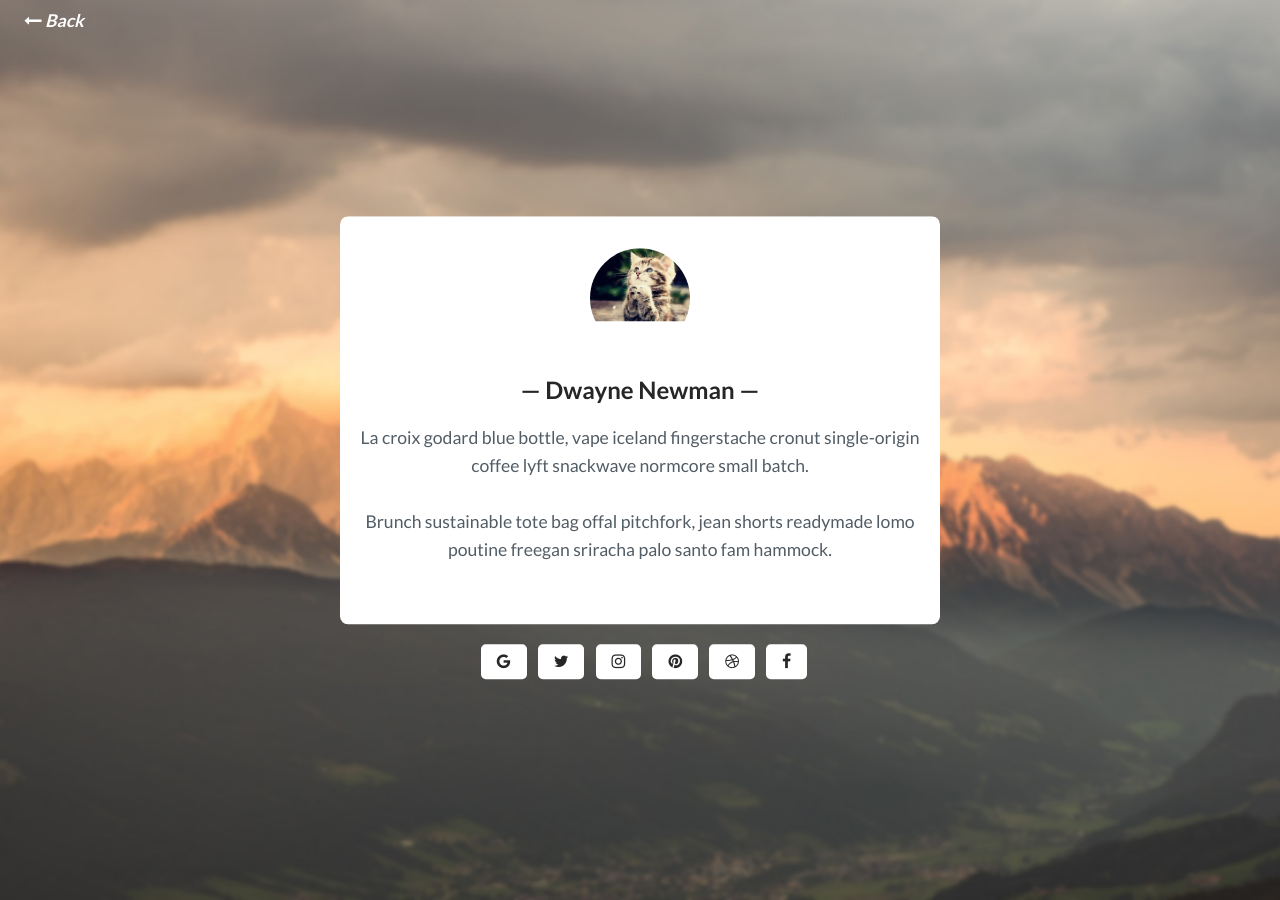
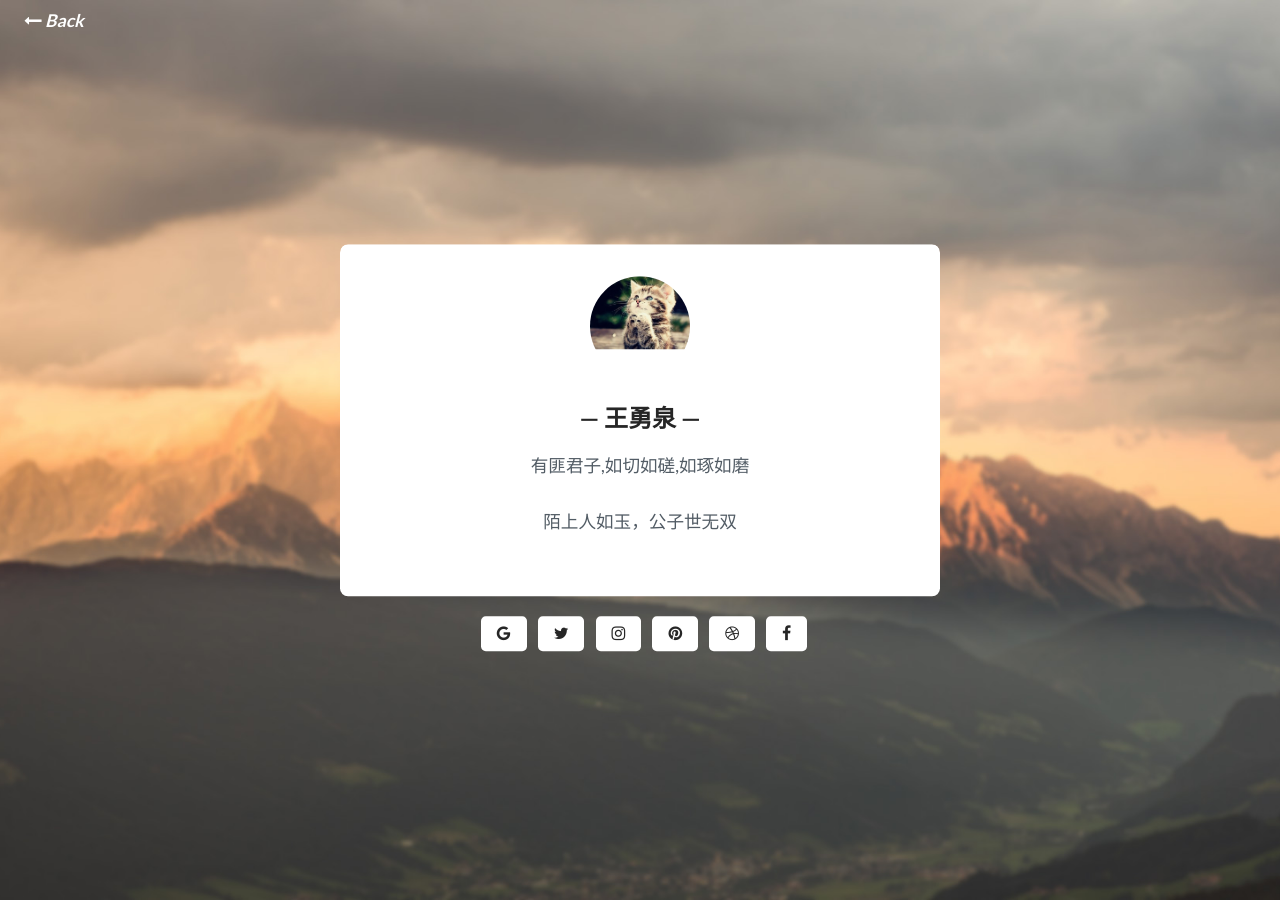
Before and after one commit to wangyongquan/bef-master, a Jekyll site: the page built from _pages/about.html, in a window 1280 px wide. Built offline with Jekyll 4.4.1, drawn with Linux system fonts in a browser that asks for light colours.

Commit message:
change name

```diff
--- a/_pages/about.html
+++ b/_pages/about.html
@@ -11,9 +11,9 @@ permalink: /about/
           <img src="{{site.baseurl}}/assets/img/{% if site.author-pic %}{{site.author-pic}}{% endif %}" alt="Author image">
         </div>
         <div class="author_info">
-          <h2 class="author_title">{% if site.author-name %}{{site.author-name}}{% else %}Dwayne Newman{% endif %}</h2>
-          <p class="author_subtitle">{% if site.about-author %}{{site.about-author}}{% else %}La croix godard blue bottle, vape iceland fingerstache cronut single-origin coffee lyft snackwave normcore small batch.{% endif %}</p>
-          <p class="author_subtitle">Brunch sustainable tote bag offal pitchfork, jean shorts readymade lomo poutine freegan sriracha palo santo fam hammock.</p>
+          <h2 class="author_title">{% if site.author-name %}{{site.author-name}}{% else %}王勇泉{% endif %}</h2>
+          <p class="author_subtitle">{% if site.about-author %}{{site.about-author}}{% else %}有匪君子,如切如磋,如琢如磨{% endif %}</p>
+          <p class="author_subtitle">陌上人如玉，公子世无双</p>
         </div>
       </div>
 
```
